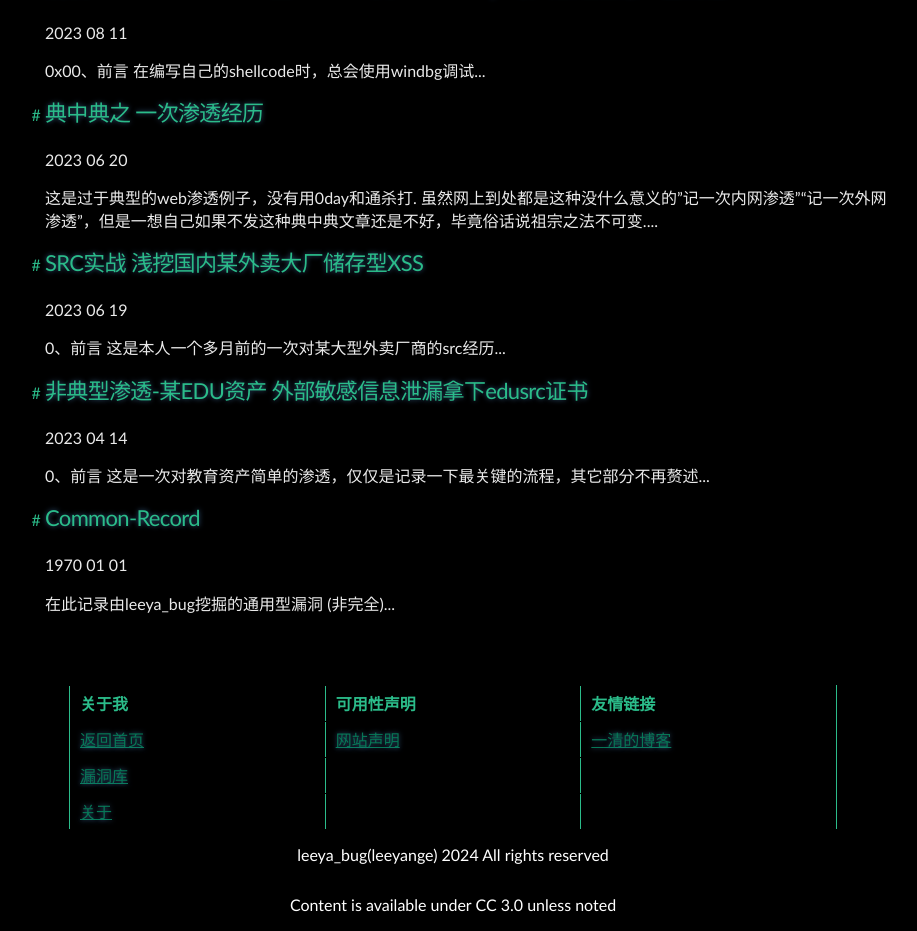
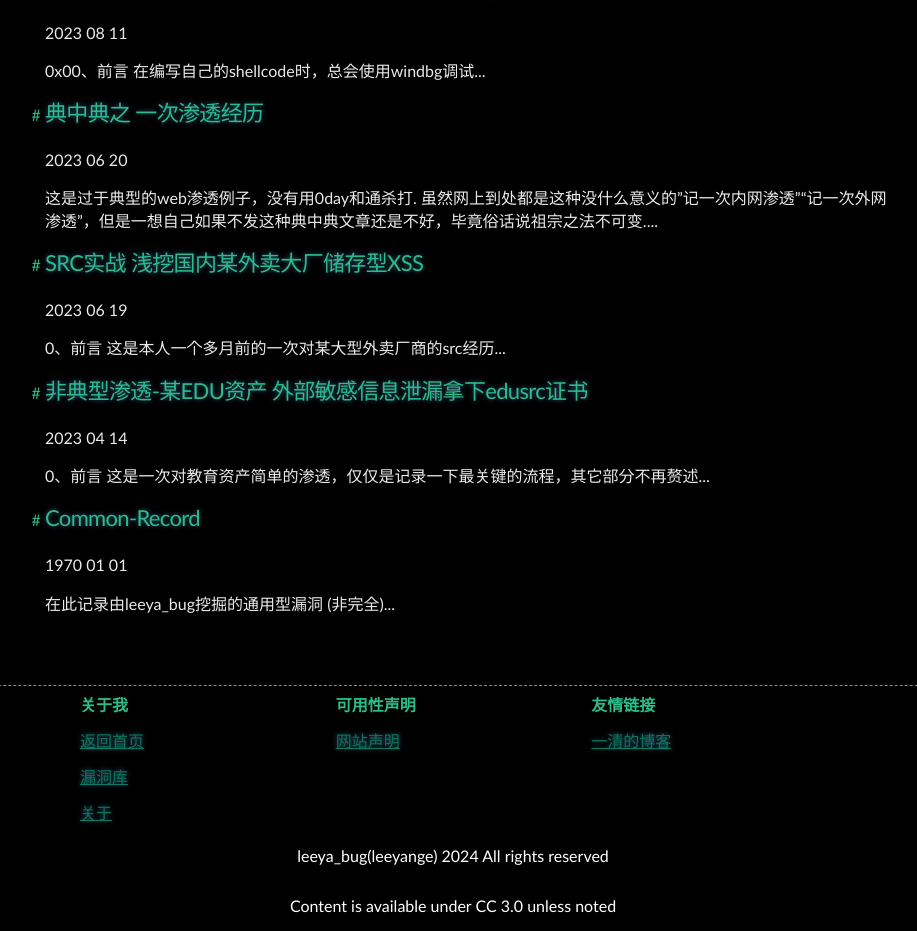
Before and after one commit to Leeyangee/leeyangee.github.io, a Jekyll site: the page built from index.html, in a window 1280 px wide. Shown: the part 1174-2105 px from the top of the page, without its empty margins (187-1104 px from the left). Built offline with Jekyll 4.4.1, drawn with Linux system fonts in a browser that asks for light colours; the list of posts is cut into pages by our own code.

Commit message:
Update footer.html

```diff
--- a/_includes/footer.html
+++ b/_includes/footer.html
@@ -1,9 +1,9 @@
 <footer>
   <br>
     {% capture currentyear %}{{ 'now' | date: "%Y" }}{% endcapture %}
-    <div>
+    <div style="border-top:1px dashed #2bbc8a">
       <table style="border:1px solid #2bbc8a;border-collapse: collapse;table-layout: fixed;line-height: 25px;
-          border-top: 1px solid #000000;border-bottom: 1px solid #000000;
+          border-top: 1px solid #000000;border: 1px solid #000000;
           width: 60%;margin: 0 auto;
           text-align: left;" border="1">
         <tr>
```
